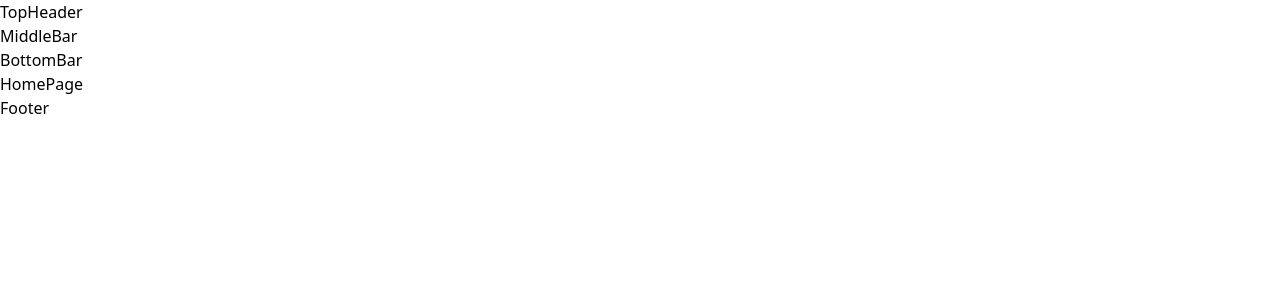
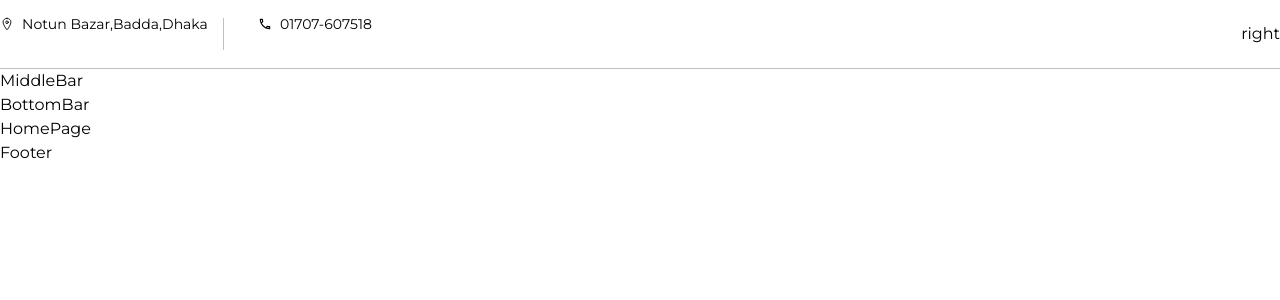
Before and after one commit to JobayerRahman106/eshopapp, a React (Vite) app: page / in a window 1280 px wide. Shown: the top 300 px of the page. Built offline with nearby package versions, Linux system fonts and the light colour scheme.

Commit message:
TopHeader part added

```diff
--- a/index.html
+++ b/index.html
@@ -4,6 +4,9 @@
     <meta charset="UTF-8" />
     <link rel="icon" type="image/svg+xml" href="/vite.svg" />
     <meta name="viewport" content="width=device-width, initial-scale=1.0" />
+    <link rel="preconnect" href="https://fonts.googleapis.com">
+    <link rel="preconnect" href="https://fonts.gstatic.com" crossorigin>
+    <link href="https://fonts.googleapis.com/css2?family=Montserrat:ital,wght@0,100..900;1,100..900&display=swap" rel="stylesheet">
     <title>eshopapp</title>
   </head>
   <body>
--- a/package.json
+++ b/package.json
@@ -13,6 +13,7 @@
     "@tailwindcss/vite": "^4.1.17",
     "react": "^19.2.0",
     "react-dom": "^19.2.0",
+    "react-icons": "^5.5.0",
     "react-router-dom": "^7.9.6",
     "tailwindcss": "^4.1.17"
   },
--- a/src/header/TopHeader.jsx
+++ b/src/header/TopHeader.jsx
@@ -1,8 +1,26 @@
+// @ts-nocheck
 import React from 'react'
+import Container from '../components/commonLayouts/Container'
+import { Link } from 'react-router-dom'
+import { IoLocationOutline } from "react-icons/io5";
+import { MdOutlineLocalPhone } from "react-icons/md";
 
 const TopHeader = () => {
   return (
-    <div>TopHeader</div>
+    <div className='border-b border-[#BFBFBF] border-solid py-[22px]'>
+      <Container>
+        <div className='flex justify-between items-center'>
+          <div className='flex  items-center gap-[50px] font-normal text-sm relative after:content-[""] after:absolute  after:w-px after:h-8
+          after:bg-[#BFBFBF] after:left-[60%] after:top-[20%] after: -translate-y-1/2'>
+            <Link to="https://maps.app.goo.gl/LG93jHEoGXTkYwzS9" target='_blank' className="flex items-center gap-2" >
+              <IoLocationOutline /> Notun Bazar,Badda,Dhaka
+             </Link>
+            <Link to="tel:01707607518" className="flex items-center gap-2"> <MdOutlineLocalPhone /> 01707-607518 </Link>
+          </div>
+          <div>right</div>
+        </div>
+      </Container>
+    </div>
   )
 }
 
--- a/src/index.css
+++ b/src/index.css
@@ -1 +1,6 @@
 @import "tailwindcss";
+
+body{
+
+    font-family : "Montserrat", sans-serif;
+}
```
Also changed, not shown: 1 other file (tests, documents, lock files or other folders).
